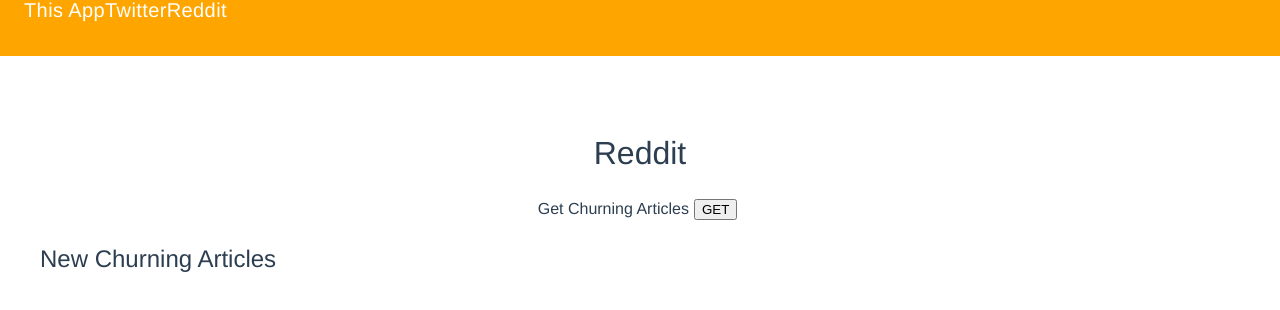
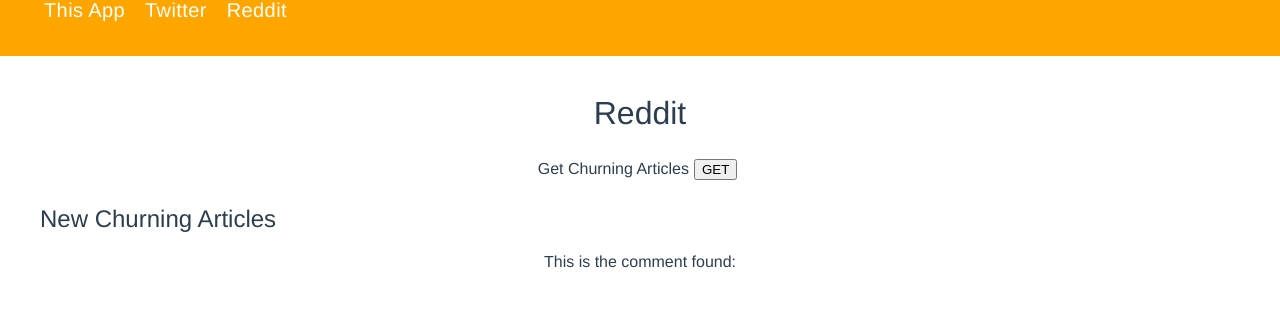
Before and after one commit to johnark88/redditTwit, a Vue app: page /#/reddit in a window 1280 px wide. Shown: the top 310 px of the page. Built offline with nearby package versions, Linux system fonts and the light colour scheme.

Commit message:
Found right comment

```diff
--- a/src/App.vue
+++ b/src/App.vue
@@ -32,7 +32,7 @@
 
 main {
   text-align: center;
-  margin-top: 40px;
+  /* margin-top: 40px; */
 }
 
 header {
@@ -47,6 +47,7 @@
   color: white;
 }
 header span {
+  margin-left: 20px;
   position: relative;
   font-size: 20px;
   line-height: 1;
--- a/src/components/reddit.vue
+++ b/src/components/reddit.vue
@@ -7,7 +7,8 @@
     <ol id="orderedArticles">
       <li  v-for="art in newChurningArticles"> {{art.title}} --  <button @click="getArticleComments(art.id)">{{art.id}}</button></li>
     </ol>
-
+    <p> This is the comment found: </p>
+      <p v-for="comment in foundComment">{{comment.comment}}</p>
   </div>
 </template>
 
@@ -20,7 +21,8 @@
       newChurningArticles: [],
       newArticleComments: [],
       title: '',
-      articleId: ''
+      articleId: '',
+      foundComment: []
     }
   },
   methods:  {
@@ -30,7 +32,7 @@
     getChurningArticles: function () {
       console.log('in getting articles')
       this.newChurningArticles = []
-      axios.get('https://www.reddit.com/r/churning/new.json')
+      axios.get('https://www.reddit.com/r/churning/hot.json')
       .then(response => {
         let fetchChurningArticles = response.data.data.children;
         for (var i = 0; i < fetchChurningArticles.length; i++) {
@@ -52,28 +54,34 @@
     //axois.get comments of article based on (id)
     //parse json - only need comments(this.body)
     getArticleComments: function (id) {
-      console.log(id, 'id')
       axios.get('https://www.reddit.com/r/churning/comments/'+ id +'.json')
       .then(response => {
-        console.log(response.data[1].data.children)
           let fetchedArticleComments = response.data[1].data.children
           for (var i = 0; i < fetchedArticleComments.length; i++){
             let obj = fetchedArticleComments[i];
             for(let key in obj){
                this.body = obj[key].body;
-               console.log(this.body, 'body?')
-
                if(this.body != undefined) {
                  this.newArticleComments.push({comment: this.body})
                }//end if
             }//end for in
           } //end for loop
-          console.log(this.newArticleComments, 'done')
+          this.getCommentForTwitter(id);
       }, response => {
         console.log('error in get comments')
       })
     }, //ed get article comments
+    getCommentForTwitter: function (id) {
+      console.log(id, 'id')
+      console.log(this.newArticleComments)
 
+      function filterIt(arr, searchKey) {
+        return arr.filter(obj => Object.keys(obj).some(key => obj[key].includes(searchKey)));
+      }
+      this.foundComment = filterIt(this.newArticleComments, '@Marriott')
+      console.log(this.foundComment, 'found it?')
+
+    }
 
     //------------- TO DO ----------------
     //get comments based on article selected
```
